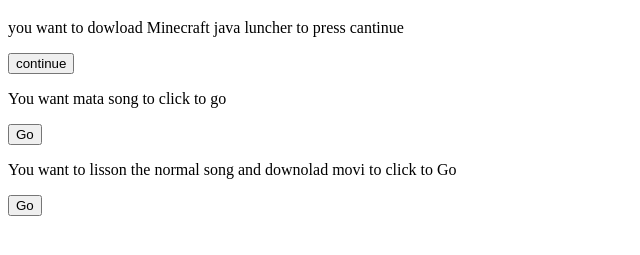
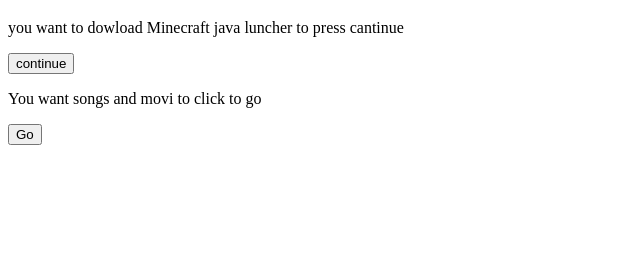
Before and after one commit to codewithvansh/codewithvansh1.com, a plain HTML site: page h3.html in a window 1280 px wide. Shown: the part 61-316 px from the top of the page, without its empty margins (0-640 px from the left). Drawn offline with Linux system fonts and the light colour scheme.

Commit message:
Update h3.html

```diff
--- a/h3.html
+++ b/h3.html
@@ -16,17 +16,9 @@
 
     </form>
 
-    <p>You want mata song to click to go</p>
+    <p>You want songs and movi to click to go</p>
         <form action="h5.html" method="h5">
             <input type="submit" value="Go">
-    </form>
-
-    <p>You want to lisson the normal song and downolad movi to click to Go </p>
-
-        <form action="h6.html" method="h6">
-            <input type="submit" value="Go">
-    </form>
-
 
 
 </body>
```
